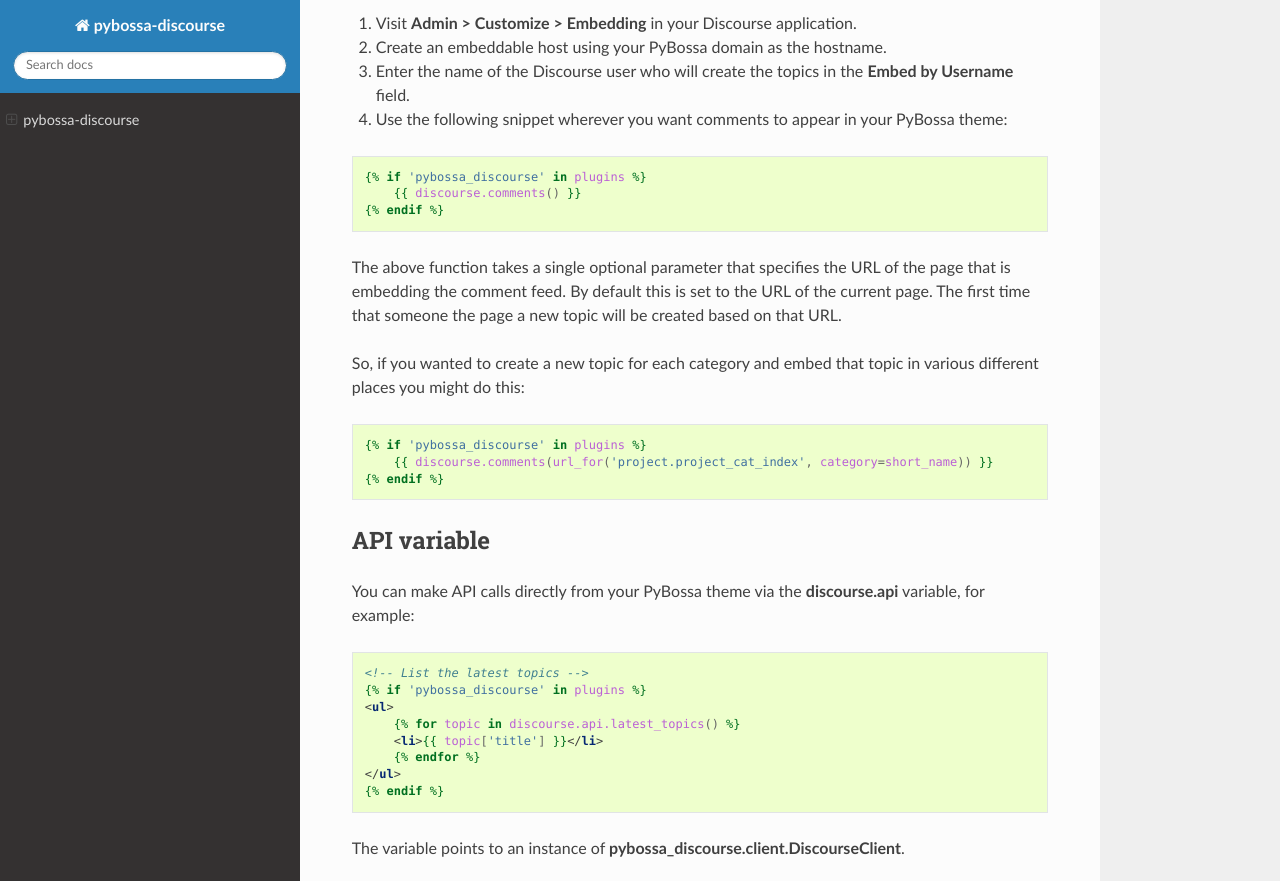
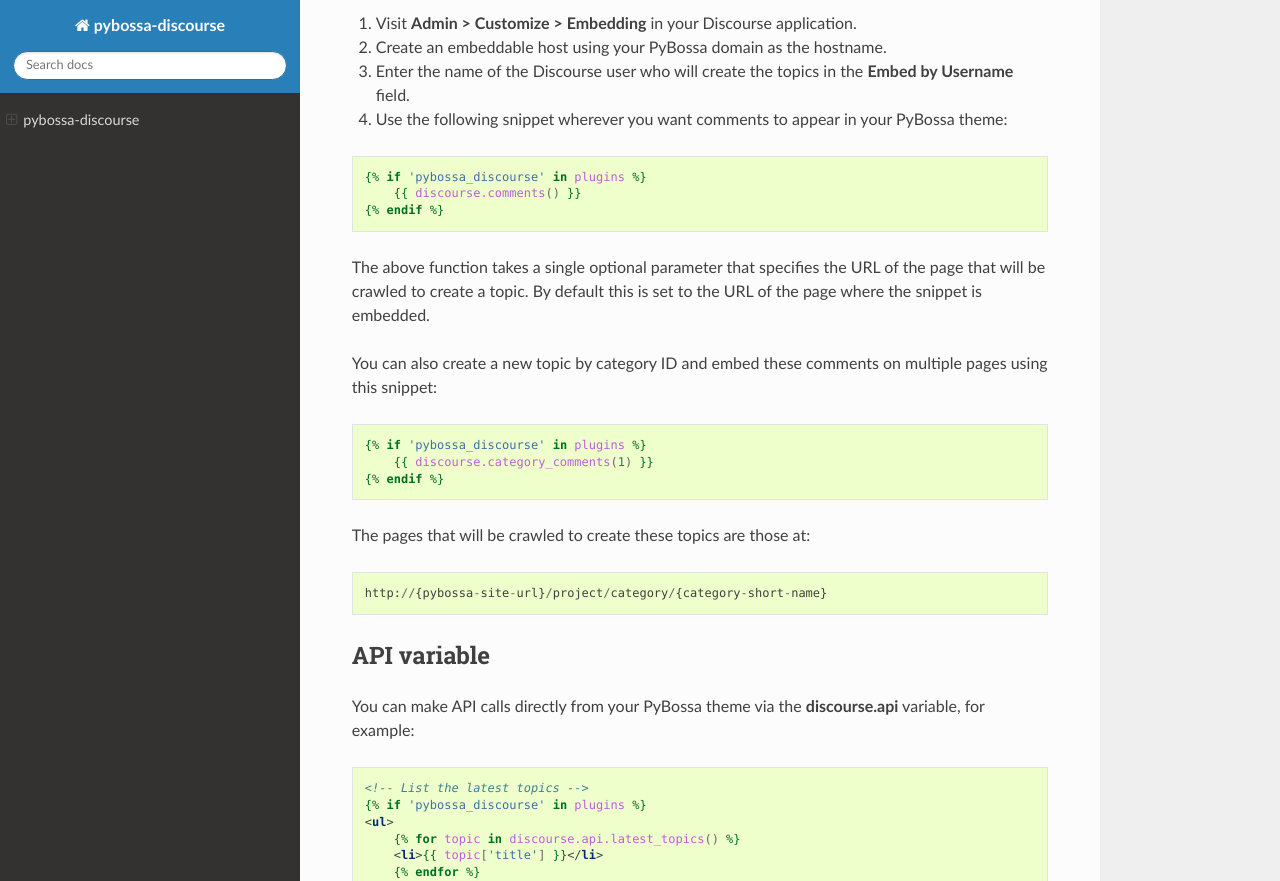
Before and after one commit to alexandermendes/pybossa-discourse, a Sphinx documentation site: the page built from docs/index.rst, in a window 1280 px wide and 900 px high, scrolled down 2124 px, cut to the strip 0-881 px from the top of the window. Built offline with Sphinx 7.4.7 and the Read the Docs theme 2.0.0, drawn with Linux system fonts in a browser that asks for light colours.

Commit message:
Update docs

```diff
--- a/docs/index.rst
+++ b/docs/index.rst
@@ -121,17 +121,21 @@
         {{ discourse.comments() }}
     {% endif %}
 
-The above function takes a single optional parameter that specifies the URL of the page that is embedding the comment
-feed. By default this is set to the URL of the current page. The first time that someone the page a new topic will be
-created based on that URL.
+The above function takes a single optional parameter that specifies the URL of the page that will be
+crawled to create a topic. By default this is set to the URL of the page where the snippet is embedded.
 
-So, if you wanted to create a new topic for each category and embed that topic in various different places you might do this:
+
+You can also create a new topic by category ID and embed these comments on multiple pages using this snippet:
 
 .. code-block:: HTML+Django
 
     {% if 'pybossa_discourse' in plugins %}
-        {{ discourse.comments(url_for('project.project_cat_index', category=short_name)) }}
+        {{ discourse.category_comments(1) }}
     {% endif %}
+
+The pages that will be crawled to create these topics are those at::
+
+    http://{pybossa-site-url}/project/category/{category-short-name}
 
 
 API variable
```
